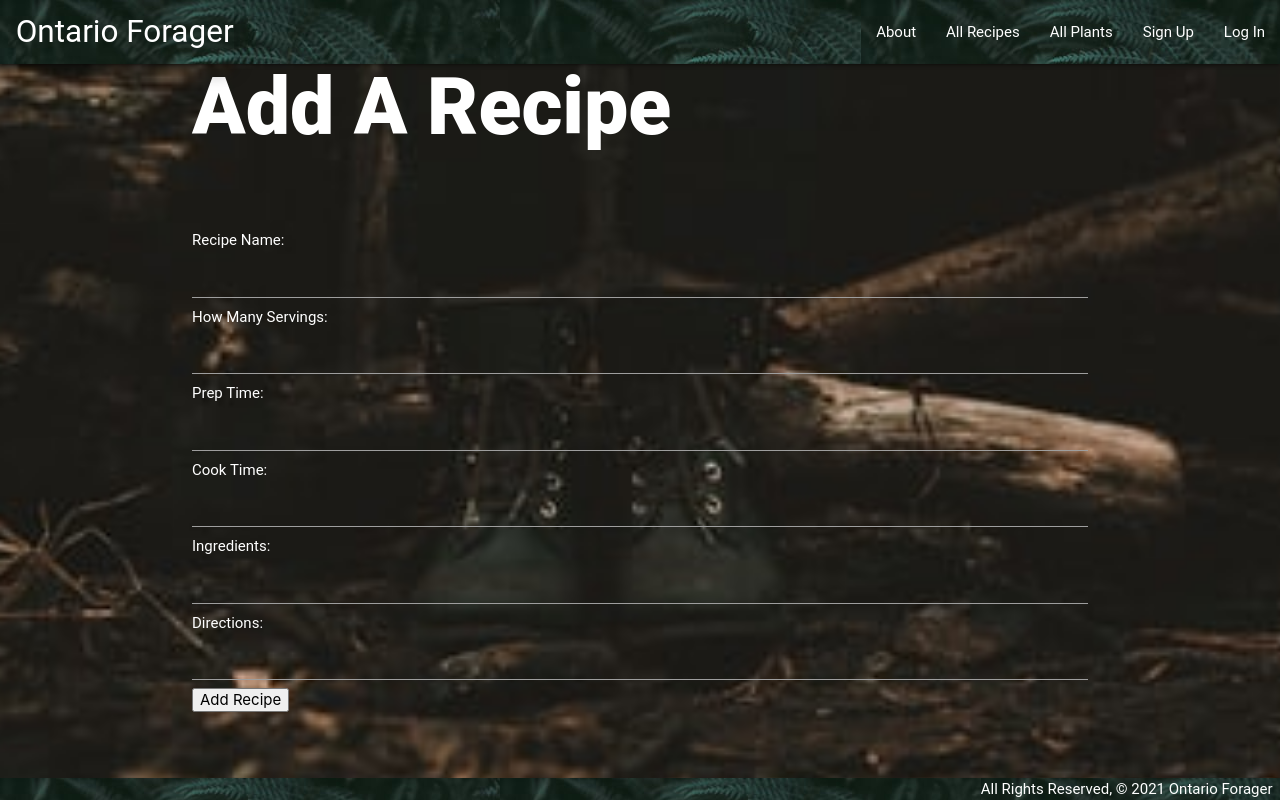
After one commit to k-pura/ontario-forager, a Django app: page /addrecipe/new in a window 1280 px wide. The commit adds this page. Run offline with Django 3.2, Linux system fonts and the light colour scheme.

Commit message:
create, user

```diff
--- a/OntarioForager/settings.py
+++ b/OntarioForager/settings.py
@@ -122,6 +122,8 @@ USE_TZ = True
 
 STATIC_URL = '/static/'
 
+LOGIN_REDIRECT_URL = '/about/'
+LOGOUT_REDIRECT_URL = '/about/'
 # Default primary key field type
 # https://docs.djangoproject.com/en/3.2/ref/settings/#default-auto-field
 
--- a/OntarioForager/urls.py
+++ b/OntarioForager/urls.py
@@ -20,4 +20,5 @@ from django.urls import path, include
 urlpatterns = [
     path('admin/', admin.site.urls),
     path('', include('main_app.urls')),
+    path('accounts/', include('django.contrib.auth.urls')),
 ]
--- a/main_app/models.py
+++ b/main_app/models.py
@@ -1,4 +1,5 @@
 from django.db import models
+from django.contrib.auth.models import User
 
 class Plant(models.Model):
   name = models.CharField(max_length=100)
@@ -18,4 +19,4 @@ class Recipe(models.Model):
   cooktime = models.CharField(max_length=50)
   ingredients = models.TextField(max_length=250)
   directions = models.TextField(max_length=1000)
-  plant = models.ForeignKey(Plant, on_delete=models.CASCADE)
+  user = models.ForeignKey(User, on_delete=models.CASCADE)
--- /dev/null
+++ b/main_app/templates/addrecipe/new.html
@@ -0,0 +1,19 @@
+{% extends 'base.html' %}
+{% block content %}
+
+<h1>Add A Recipe</h1>
+
+    <form method="POST" action="/recipe_add" autocomplete="off">
+        {% csrf_token %}
+        Recipe Name: <input name="name">
+        How Many Servings: <input name="servings">
+        Prep Time: <input name="preptime">
+        Cook Time: <input name="cooktime">
+        Ingredients: <input name="ingredients">
+        Directions: <input name="directions">
+
+        <button type="submit">Add Recipe</button>
+    </form>
+</div>
+
+{% endblock %}
--- a/main_app/templates/base.html
+++ b/main_app/templates/base.html
@@ -24,6 +24,14 @@
           <li ><a href="/about">About</a></li>
           <li ><a href="/recipes">All Recipes</a></li>
           <li><a href="/index">All Plants</a></li>
+          {% if user.is_authenticated %}
+            <li><a href="/userprofile">Profile</a></li>
+            <li><a href="/addrecipe/new">Add a Recipe</a></li>
+            <li><a href="{% url 'logout' %}">Log Out</a></li>
+            {% else %}
+            <li><a href="{% url 'signup' %}">Sign Up</a></li>
+            <li><a href="{% url 'login' %}">Log In</a></li>
+            {% endif %}
         </ul>
       </div>
     </nav>
--- a/main_app/urls.py
+++ b/main_app/urls.py
@@ -6,5 +6,9 @@ urlpatterns = [
     path('about/', views.about, name='about'),
     path('index/', views.index, name='index'),
     path('plant/<str:plant_type>/', views.sort, name= 'sort'),
-    path('recipes/', views.recipes, name='recipes')
+    path('recipes/', views.recipes, name='recipes'),
+    path('login/', views.login_user, name='login'),
+    path('accounts/signup/', views.signup, name='signup'),
+    path('addrecipe/new', views.recipe_new, name='newrecipe'),
+    path('recipe_add', views.recipe_create, name='create'),
 ]
--- a/main_app/views.py
+++ b/main_app/views.py
@@ -1,7 +1,8 @@
-from django.shortcuts import render
+from django.shortcuts import render, redirect
 from django.http import HttpResponse
 from .models import Plant
 from .models import Recipe
+from django.contrib.auth import login
 # Define the home view
 
 def home(request):
@@ -21,3 +22,35 @@ def sort(request, plant_type):
 def recipes(request):
     recipes = Recipe.objects.all()
     return render(request, 'recipes.html', {'recipes': recipes})
+
+def login_user(request):
+    return render(request, 'registration/login.html')
+
+def recipe_new(request):
+    return render(request, 'addrecipe/new.html')
+
+def recipe_create(request):
+    recipe = Recipe.objects.create(
+        name = request.POST['name'],
+        servings =request.POST['servings'],
+        preptime = request.POST['preptime'],
+        cooktime = request.POST['cooktime'],
+        ingredients = request.POST['ingredients'],
+        directions = request.POST['directions'],
+    )
+    return redirect(f'/recipes/{recipe.id}')
+
+def signup(request):
+    error_message = ''
+    if request.method == 'POST':
+        form = UserCreationForm(request.POST)
+        print(form.errors)
+        if form.is_valid():
+            user = form.save()
+            login(request, user)
+            return redirect('home')
+        else:
+            error_message = 'Invalid sign up - try again'
+    form = UserCreationForm()
+    context = {'form': form, 'error_message': error_message}
+    return render(request, 'registration/signup.html', context)
```
Also changed, not shown: main_app/forms.py (added, +11 -0 lines), main_app/templates/registration/login.html (added, +20 -0 lines), main_app/templates/registration/signup.html (added, +19 -0 lines), main_app/migrations/0004_recipe_user.py (added), main_app/migrations/0005_remove_recipe_plant.py (added).
